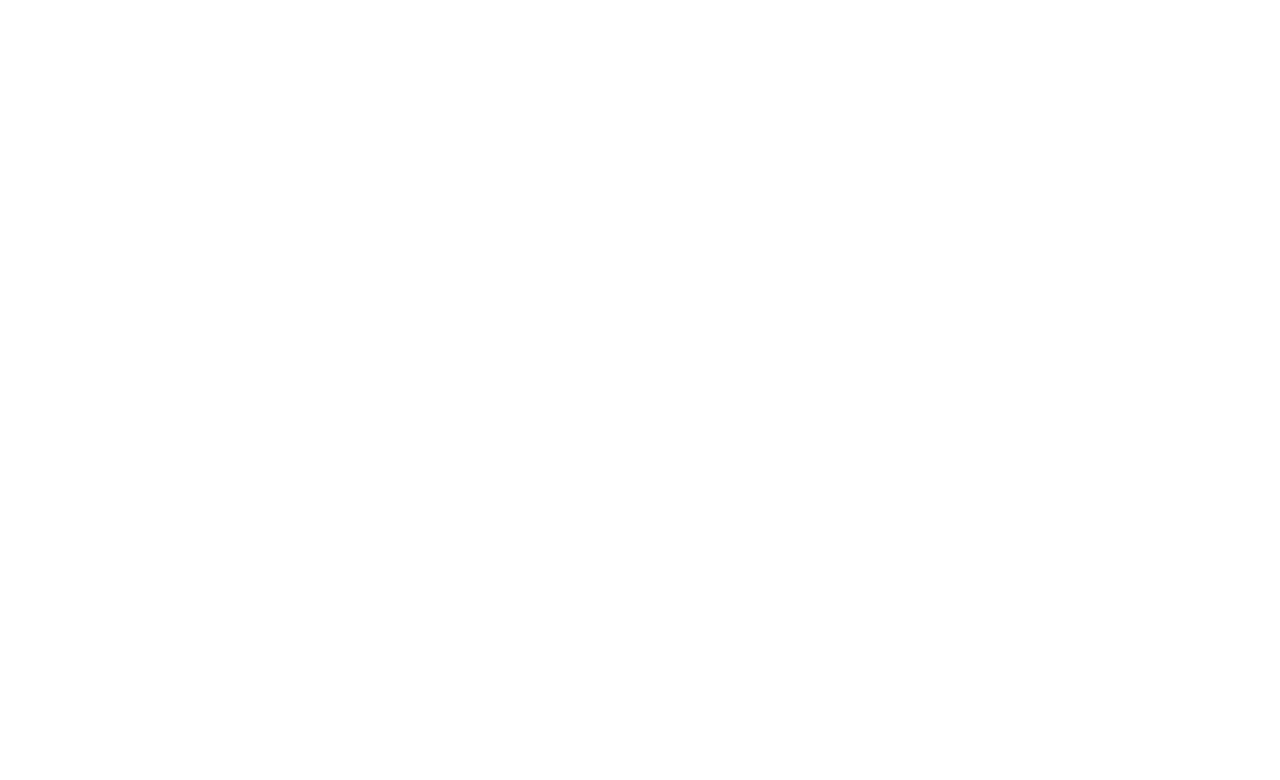
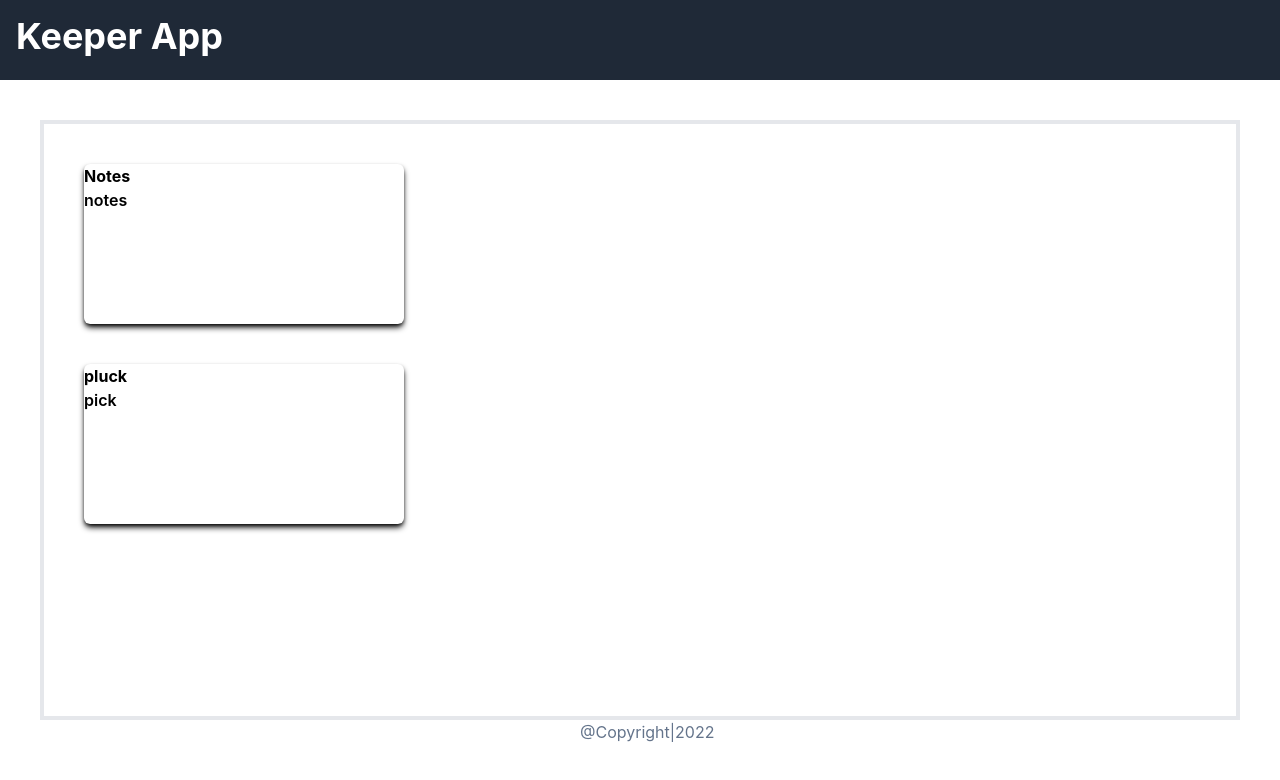
Before and after one commit to Ananya-Tripathi/keeper_app, a React (Create React App) app: page / in a window 1280 px wide. Shown: the top 780 px of the page. Built offline with nearby package versions, Linux system fonts and the light colour scheme.

Commit message:
design app

```diff
--- a/public/index.html
+++ b/public/index.html
@@ -3,16 +3,15 @@
   <head>
     <meta charset="utf-8" />
     <meta name="viewport" content="width=device-width, initial-scale=1" />
-         <meta name="theme-color" content="#000000" />
-        <meta
+    <meta name="theme-color" content="#000000" />
+    <meta
       name="description"
       content="Web site created using create-react-app"
     />
-    <title>React App</title>
+    <title>Keeper App</title>
   </head>
   <body>
     <noscript>You need to enable JavaScript to run this app.</noscript>
     <div id="root"></div>
-
   </body>
 </html>
--- a/src/App.js
+++ b/src/App.js
@@ -1,6 +1,13 @@
 import React from "react";
+import Header from "./Component/Header";
+import Notes from "./Component/Notes";
+import { Footer } from "./Component/Footer";
 export default function App() {
-  <div>
-
-  </div>
+  return (
+    <div>
+      <Header />
+      <Notes />
+      <Footer />
+    </div>
+  );
 }
--- /dev/null
+++ b/src/Component/Footer.js
@@ -0,0 +1,12 @@
+import React from "react";
+
+export const Footer = () => {
+  const d = new Date();
+  return (
+    <div className="max-w-screen">
+      <p className="max-w-xs mx-auto text-slate-500 px-[100px]">
+        @Copyright|{d.getFullYear()}
+      </p>
+    </div>
+  );
+};
--- /dev/null
+++ b/src/Component/Header.js
@@ -0,0 +1,8 @@
+import React from "react";
+export default function Header() {
+  return (
+    <header className="bg-gray-800 h-20 max-w-screen">
+      <h1 className="text-white font-bold py-4 pl-4 text-4xl">Keeper App</h1>
+    </header>
+  );
+}
--- /dev/null
+++ b/src/Component/Notes.js
@@ -0,0 +1,11 @@
+import React from "react";
+import { NotesComponent } from "./NotesComponent";
+
+export default function Notes() {
+  return (
+    <div className="mx-10 mt-10 h-[600px] border-4 flex-wrap gap-8">
+      <NotesComponent title="Notes" notes="notes" />
+      <NotesComponent title="pluck" notes="pick " />
+    </div>
+  );
+}
--- /dev/null
+++ b/src/Component/NotesComponent.js
@@ -0,0 +1,12 @@
+import React from "react";
+
+export function NotesComponent(props) {
+  return (
+    <div className="mx-10 my-10">
+      <div className="rounded-md max-w-xs h-40 shadow-md shadow-black">
+        <p className="font-bold">{props.title}</p>
+        <p className="font-semibold">{props.notes}</p>
+      </div>
+    </div>
+  );
+}
```
Also changed, not shown: src/App.css (deleted, +0 -38 lines).
